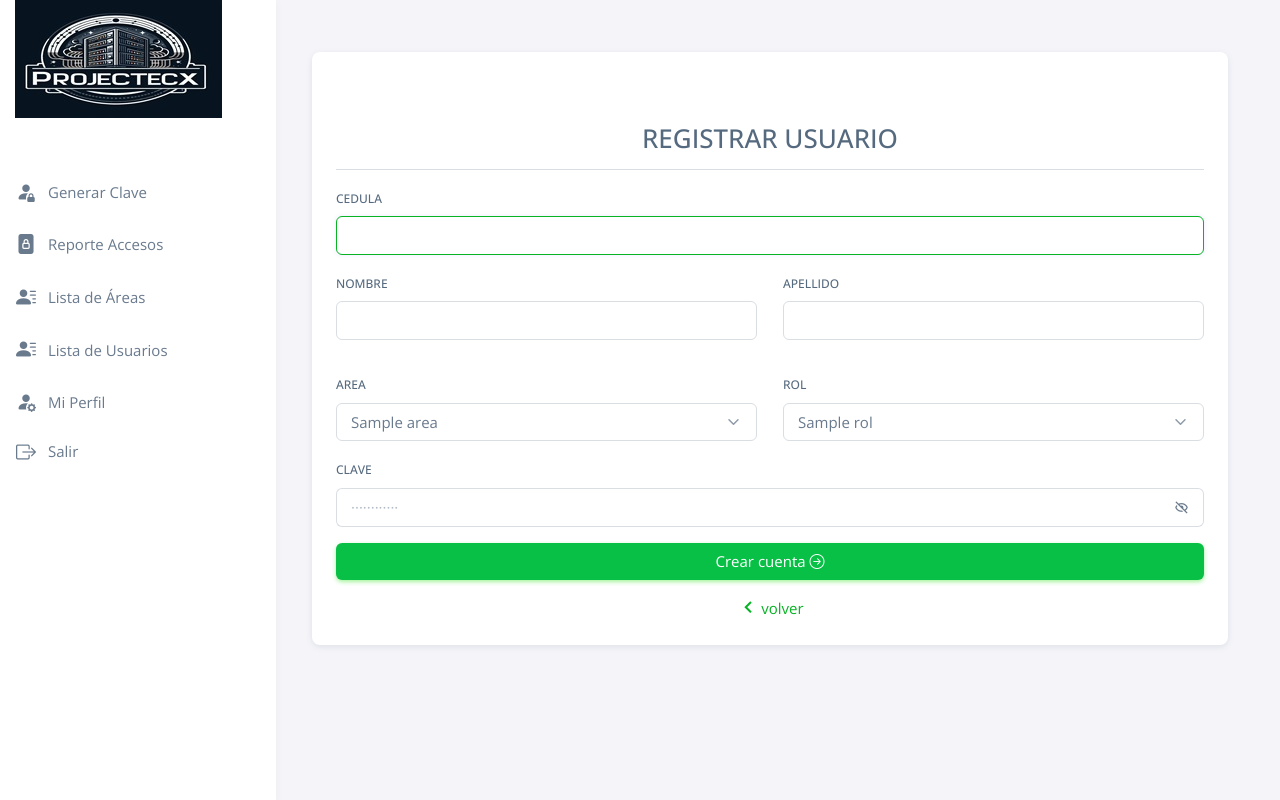
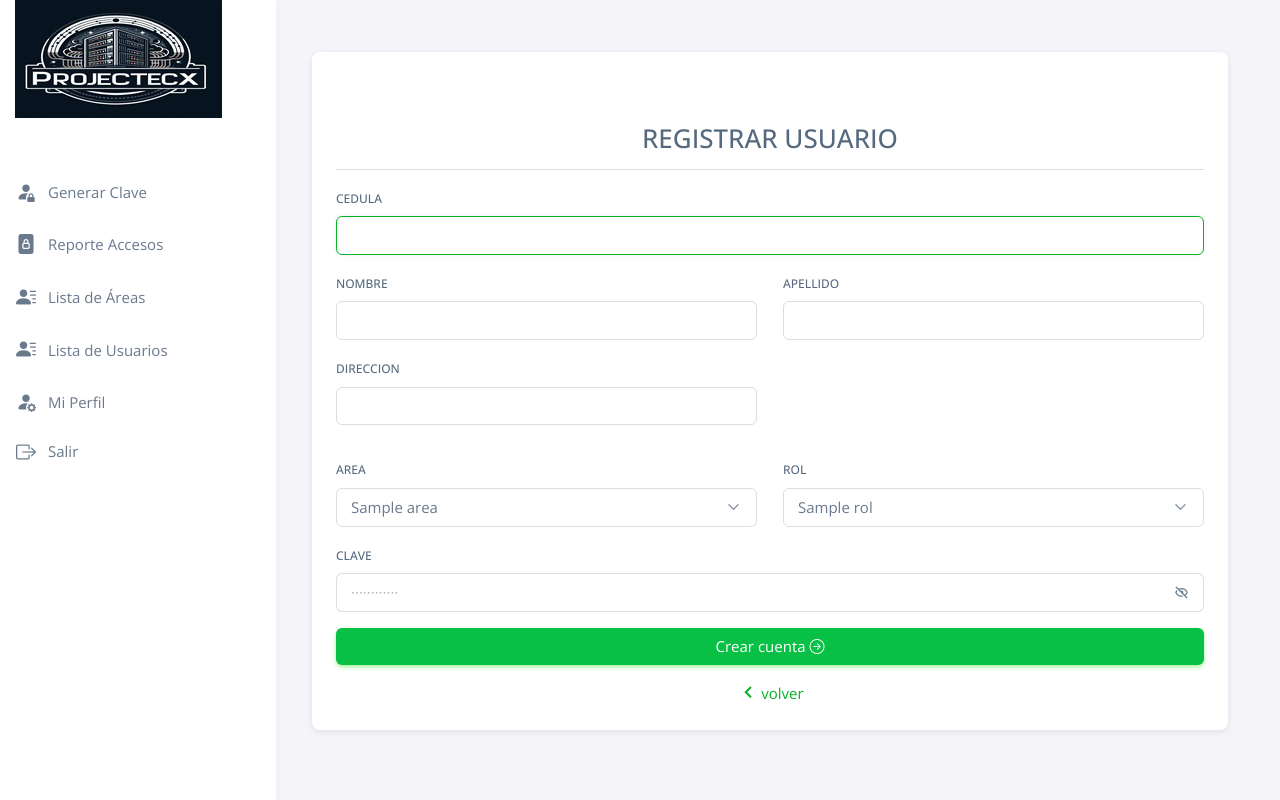
Before and after one commit to Ismaelsevi24/Ismaelsevi24.github.io, a Flask app: page /register-user in a window 1280 px wide. Run offline with Flask 3, Linux system fonts and the light colour scheme; the visitor is signed in with stand-in values (Sample User, id 1); tables that the repository leaves empty or names only in its code hold one stand-in row (values such as "Sample post"); data that the repository does not hold is empty; some libraries are stand-ins or nearby versions.

Commit message:
insertar

```diff
--- a/my-app/controllers/funciones_home.py
+++ b/my-app/controllers/funciones_home.py
@@ -128,7 +128,7 @@ def lista_usuariosBD():
     try:
         with connectionBD() as conexion_MySQLdb:
             with conexion_MySQLdb.cursor(dictionary=True) as cursor:
-                querySQL = "SELECT id_usuario, cedula, nombre_usuario, apellido_usuario, id_area, id_rol FROM usuarios"
+                querySQL = "SELECT id_usuario, cedula, nombre_usuario, apellido_usuario, id_area, id_rol, Direccion FROM usuarios"
                 cursor.execute(querySQL,)
                 usuariosBD = cursor.fetchall()
         return usuariosBD
--- a/my-app/controllers/funciones_login.py
+++ b/my-app/controllers/funciones_login.py
@@ -11,7 +11,7 @@ import re
 from werkzeug.security import generate_password_hash
 
 
-def recibeInsertRegisterUser(cedula, name, surname, id_area, id_rol, pass_user):
+def recibeInsertRegisterUser(cedula, name, surname, id_area, id_rol, pass_user,Direccion):
     respuestaValidar = validarDataRegisterLogin(
         cedula, name, surname, pass_user)
 
@@ -21,10 +21,10 @@ def recibeInsertRegisterUser(cedula, name, surname, id_area, id_rol, pass_user):
             with connectionBD() as conexion_MySQLdb:
                 with conexion_MySQLdb.cursor(dictionary=True) as mycursor:
                     sql = """
-                    INSERT INTO usuarios(cedula, nombre_usuario, apellido_usuario, id_area, id_rol, password)
-                    VALUES (%s, %s, %s, %s, %s, %s)
+                    INSERT INTO usuarios(cedula, nombre_usuario, apellido_usuario, id_area, id_rol, password,Direccion)
+                    VALUES (%s, %s, %s, %s, %s, %s, %s)
                     """
-                    valores = (cedula, name, surname, id_area, id_rol, nueva_password)
+                    valores = (cedula, name, surname, id_area, id_rol, nueva_password,Direccion)
                     mycursor.execute(sql, valores)
                     conexion_MySQLdb.commit()
                     resultado_insert = mycursor.rowcount
--- a/my-app/routers/router_login.py
+++ b/my-app/routers/router_login.py
@@ -56,9 +56,10 @@ def cpanelRegisterUserBD():
         id_area = request.form['selectArea']
         id_rol = request.form['selectRol']
         pass_user = request.form['pass_user']
+        Direccion = request.form['Direccion']
 
         resultData = recibeInsertRegisterUser(
-            cedula, name, surname, id_area,id_rol,pass_user)
+            cedula, name, surname, id_area,id_rol,pass_user,Direccion)
         if (resultData != 0):
             flash('la cuenta fue creada correctamente.', 'success')
             return redirect(url_for('inicio'))
--- a/my-app/templates/public/login/auth_register.html
+++ b/my-app/templates/public/login/auth_register.html
@@ -51,6 +51,17 @@
                   type="text"
                   class="form-control"
                   name="surname"
+                  required
+                  autofocus />
+              </div>
+              <div class="mb-3 col-md-6">
+                <label for="name_surname" class="form-label">
+                  Direccion
+                </label>
+                <input
+                  type="text"
+                  class="form-control"
+                  name="Direccion"
                   required
                   autofocus />
               </div>
--- a/my-app/templates/public/usuarios/lista_usuarios.html
+++ b/my-app/templates/public/usuarios/lista_usuarios.html
@@ -23,6 +23,7 @@
           <tr style="background-color: #ddd">
             <th>Cédula</th>
             <th>Nombre</th>
+            <th>Direccion</th>
             <th>Área</th>
             <th>Rol</th>
             <th>Acciones</th>
@@ -33,6 +34,7 @@
           <tr>
             <td>{{ usuario.cedula}}</td>
             <td>{{ usuario.nombre_usuario}} {{usuario.apellido_usuario}}</td>
+            <td>{{ usuario.Direccion}}</td>
             <td>
               {%for area in areas%}
               {%if area.id_area == usuario.id_area%}
```
